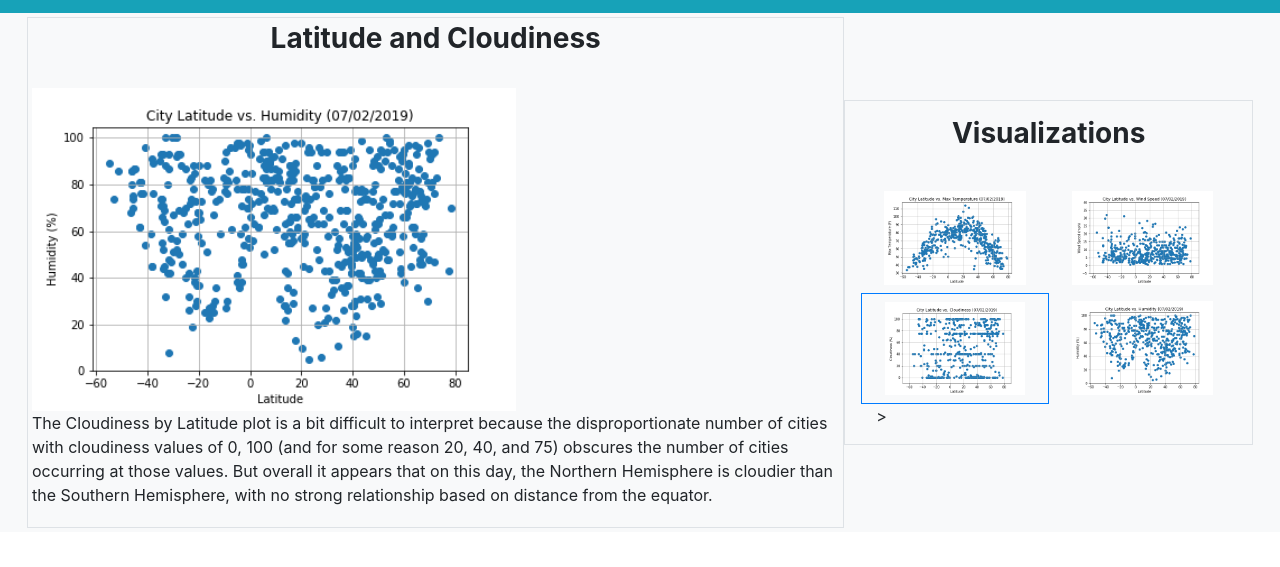
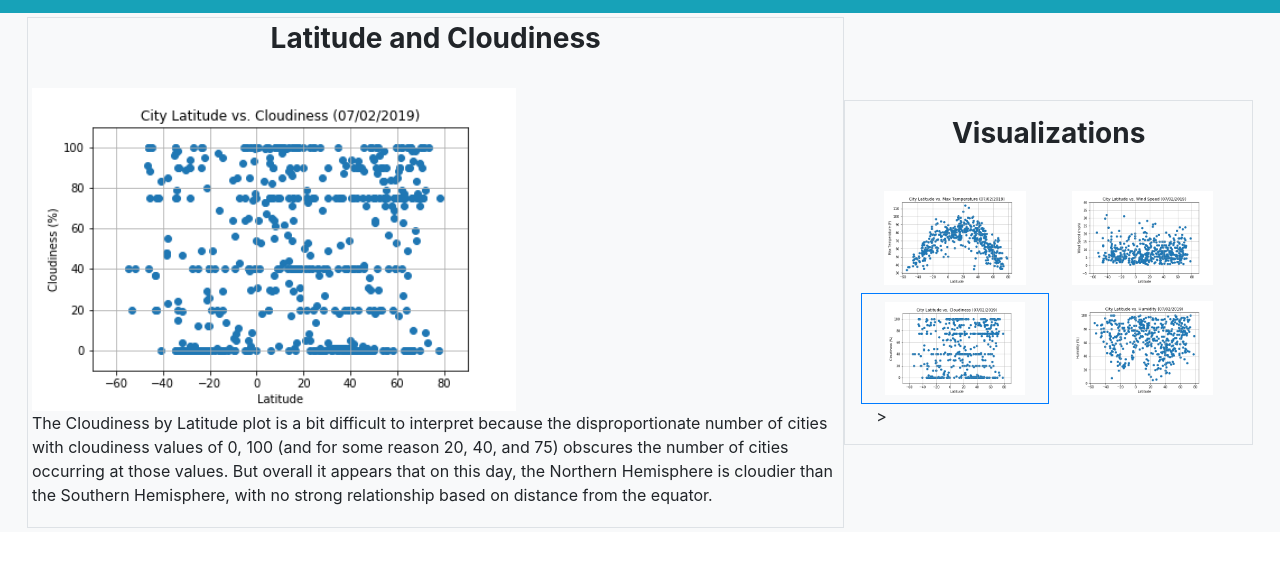
Before and after one commit to pinehat/WeatherPy_Dashboard, a plain HTML site: page cloudiness/index.html in a window 1280 px wide. Shown: the part 51-618 px from the top of the page. Drawn offline with nearby package versions, Linux system fonts and the light colour scheme.

Commit message:
work in progress

```diff
--- a/cloudiness/index.html
+++ b/cloudiness/index.html
@@ -50,7 +50,7 @@
             <div class = "col-12 col-md-8 p-1 border bg-light">
                 <div class = "text-center"><h3><strong>Latitude and Cloudiness</strong></h3></div>
                 <br>
-                <img class = "img-responsive width-60" src = "./../Resources/latitude_by_humidity.png" alt = "humidity figure">
+                <img class = "img-responsive width-60" src = "./../Resources/latitude_by_cloudiness.png" alt = "humidity figure">
                 <p>The Cloudiness by Latitude plot is a bit difficult to interpret because the disproportionate
                     number of cities with cloudiness values of 0, 100 (and for some reason 20, 40, and 75) obscures
                     the number of cities occurring at those values. But overall it appears that on this day, the
```
Also changed, not shown: windspeed/index.html (+1 -1 lines).
